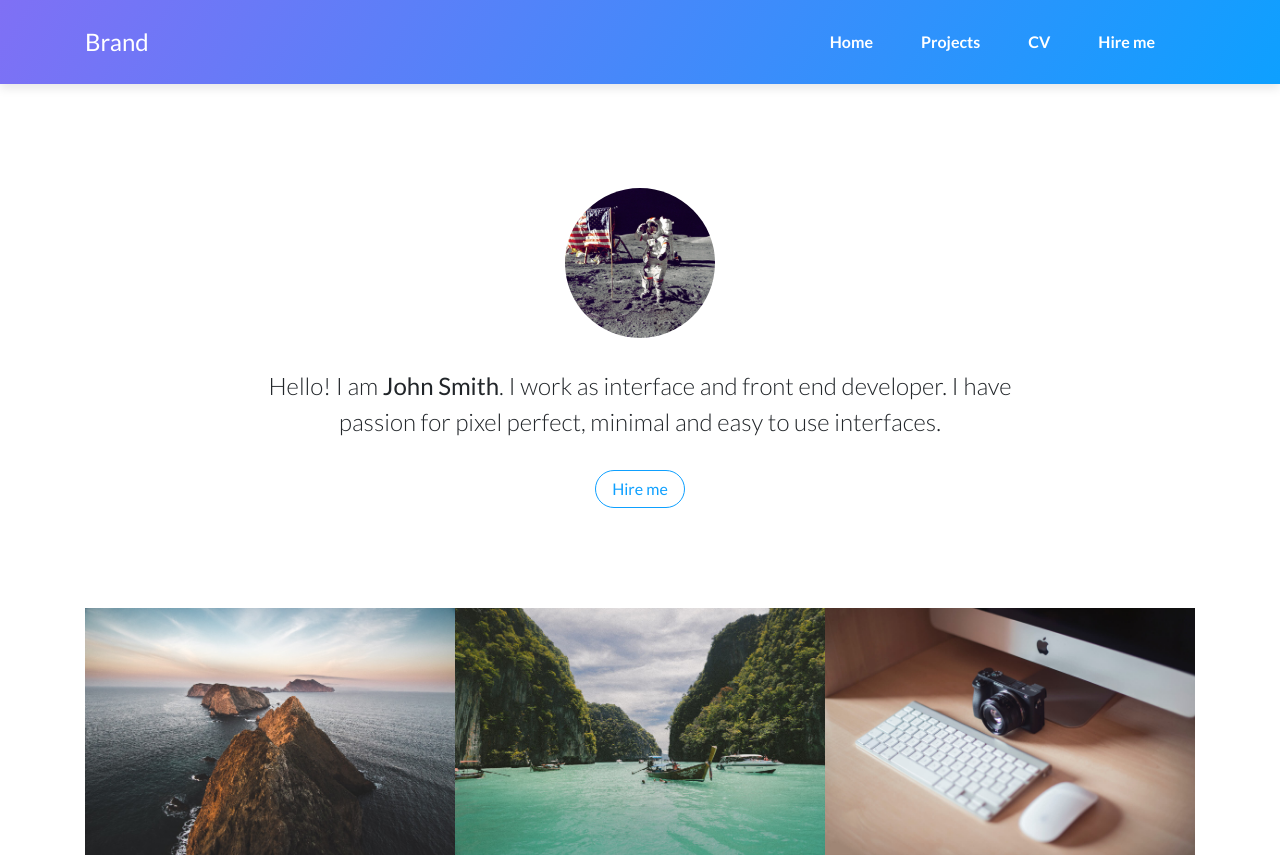
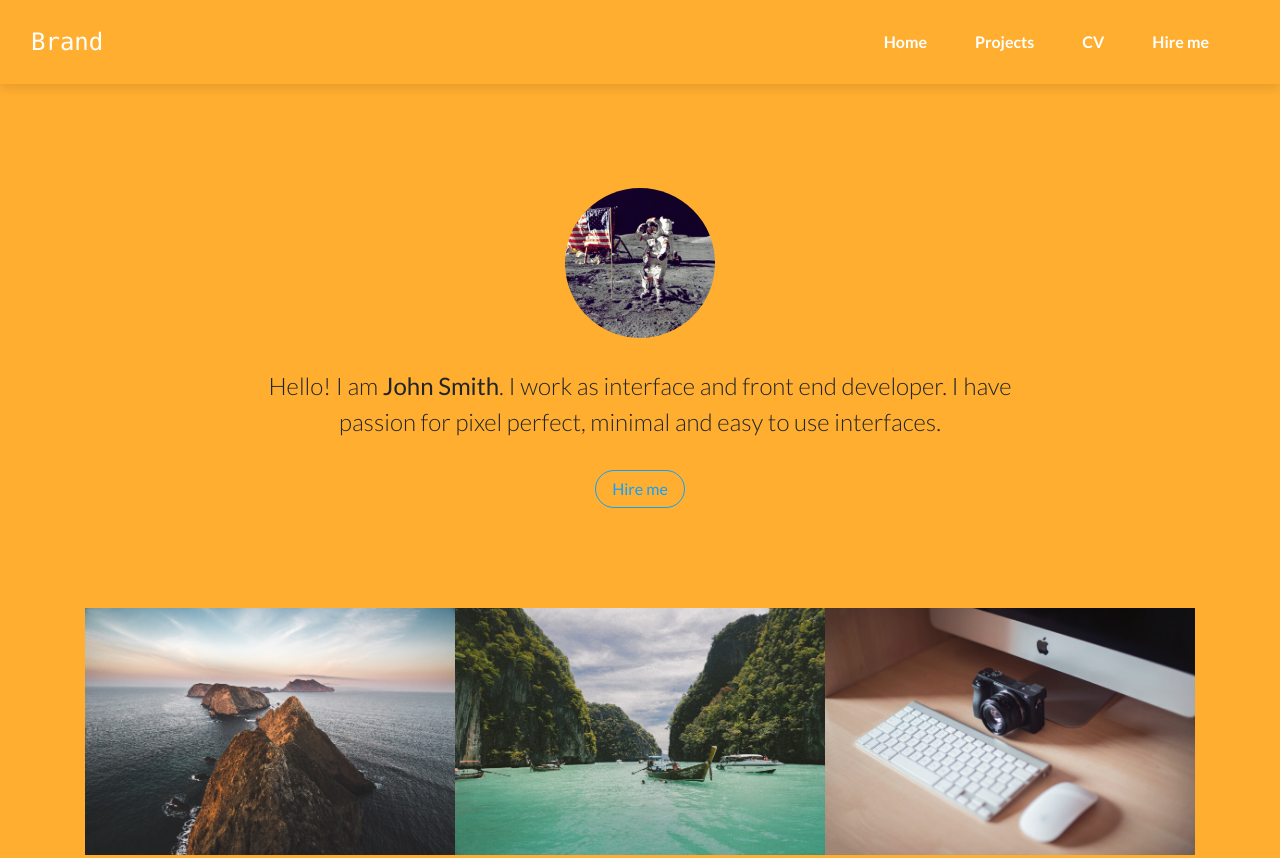
Before and after one commit to xulemeng/xulemeng.github.io, a plain HTML site: page index.html in a window 1280 px wide. Shown: the top 858 px of the page. Drawn offline with nearby package versions, Linux system fonts and the light colour scheme.

Commit message:
New Version

```diff
--- a/index.html
+++ b/index.html
@@ -11,9 +11,9 @@
     <link rel="stylesheet" href="assets/css/Parallax-Scroll-Effect.css">
 </head>
 
-<body>
-    <nav class="navbar navbar-dark navbar-expand-lg fixed-top bg-white portfolio-navbar gradient">
-        <div class="container"><a class="navbar-brand logo" href="#">Brand</a><button class="navbar-toggler" data-toggle="collapse" data-target="#navbarNav"><span class="sr-only">Toggle navigation</span><span class="navbar-toggler-icon"></span></button>
+<body style="background-color:rgb(255,174,48);">
+    <nav class="navbar navbar-dark navbar-expand-lg fixed-top portfolio-navbar gradient" style="background-color:rgb(255,174,48);color:rgb(255,174,48);background-image:url(&quot;none&quot;);">
+        <div class="container-fluid"><a class="navbar-brand text-monospace logo" href="#">Brand</a><button class="navbar-toggler" data-toggle="collapse" data-target="#navbarNav"><span class="sr-only">Toggle navigation</span><span class="navbar-toggler-icon"></span></button>
             <div class="collapse navbar-collapse"
                 id="navbarNav">
                 <ul class="nav navbar-nav ml-auto">
@@ -26,7 +26,7 @@
         </div>
     </nav>
     <main class="page lanidng-page">
-        <section class="portfolio-block block-intro">
+        <section class="portfolio-block block-intro" style="background-color:#FFAE30;">
             <div class="container">
                 <div class="avatar" style="background-image:url(&quot;assets/img/avatars/avatar.jpg&quot;);"></div>
                 <div class="about-me">
@@ -50,7 +50,7 @@
         </section>
         <div>
             <div id="box-2">
-                <h1>draft creation</h1>
+                <h1><a href="cv.html">Link</a></h1>
             </div>
             <div id="box-3">
                 <h1>draft creation</h1>
```
Also changed, not shown: cv.html (+2 -2 lines), hire-me.html (+2 -2 lines), projects-grid-cards.html (+2 -2 lines), 2 other files.
